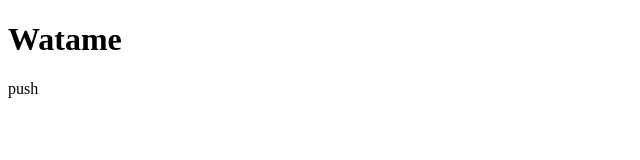
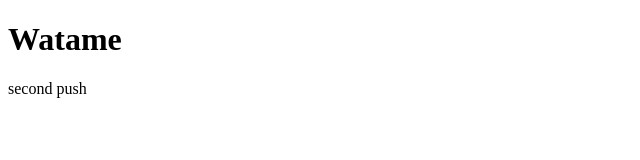
Before and after one commit to Ryuuu825/Watame-Fan-Page-ITE3006, a plain HTML site: page index.html in a window 1280 px wide. Shown: the full height of the page, 0-640 px from the left. Drawn offline with Linux system fonts and the light colour scheme.

Commit message:
second push

```diff
--- a/index.html
+++ b/index.html
@@ -8,6 +8,6 @@
 </head>
 <body>
     <h1>Watame</h1>
-    <a>push</a>
+    <a>second push</a>
 </body>
 </html>
```
